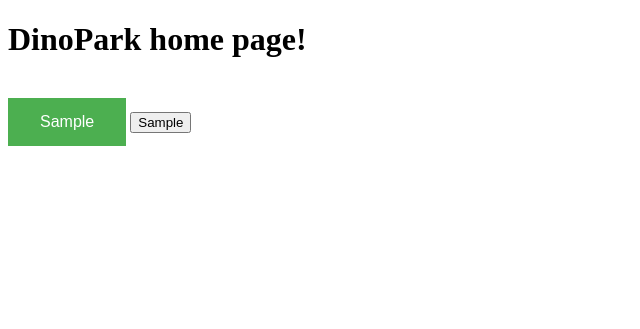
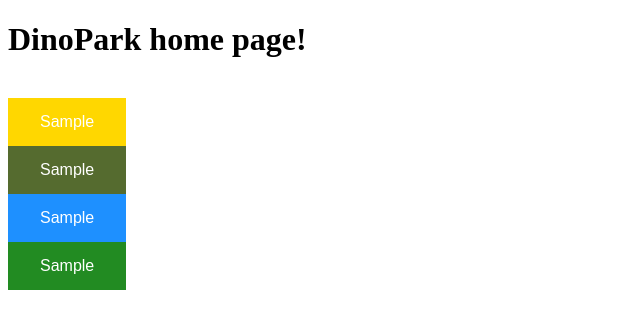
Before and after one commit to oonarauhala/tietokantasovellus, a Flask app: template templates/index.html in a window 1280 px wide. Shown: the top 329 px of the page, without its empty margins (0-640 px from the left). Run offline with Flask 2, Linux system fonts and the light colour scheme; the template is opened without the code that fills it: most values are stand-ins (such as "Sample title", 1, 10 or a date in 2020).

Commit message:
Style area buttons

```diff
--- a/routes.py
+++ b/routes.py
@@ -5,7 +5,8 @@ from flask import render_template
 def index():
     areas = db.get_area()
     print(areas)
-    return render_template("index.html", area1=areas[0][1], area2=areas[1][1])
+    return render_template("index.html", area1=areas[0][1], area2=areas[1][1],
+    area3=areas[2][1], area4=areas[3][1])
 
 @app.route("/area1")
 def area():
--- a/static/style.css
+++ b/static/style.css
@@ -1,5 +1,5 @@
 .button {
-    background-color: #4CAF50; /* Green */
+    background-color:white;
     border: none;
     color: white;
     padding: 15px 32px;
@@ -8,3 +8,18 @@
     display: inline-block;
     font-size: 16px;
   }
+#area_1 {
+    background-color: gold;
+}
+
+#area_2 {
+    background-color: darkolivegreen;
+}
+
+#area_3 {
+    background-color: dodgerblue;
+}
+
+#area_4 {
+    background-color: forestgreen;
+}
--- a/templates/index.html
+++ b/templates/index.html
@@ -4,15 +4,25 @@
 <head>
     <meta charset="utf-8">
     <title>DinoPark</title>
-    <link rel="stylesheet" href="{{ url_for('static', filename='style.css') }}"
+    <link rel="stylesheet" href="{{ url_for('static', filename='style.css') }}">
 </head>
 <body>
     <h1>DinoPark home page!</h1>
     <br>
-
-    <button class="button" id="area_0" onclick=button_1_click()>{{ area1 }}</button>
+    <a href="/area1">
+    <button class="button" id="area_1">{{ area1 }}</button>
+    </a>
+    <br>
     <a href="/area2">
-        <button type="button" id="area_1">{{ area2 }}</button>
+        <button class="button" id="area_2">{{ area2 }}</button>
+    </a>
+    <br>
+    <a href="/area3">
+        <button class="button" id="area_3">{{ area3 }}</button>
+    </a>
+    <br>
+    <a href="/area4">
+        <button class="button" id="area_4">{{ area4 }}</button>
     </a>
     <script src="{{ url_for('static', filename='js/scripts.js') }}"></script>
 </body>
```
Also changed, not shown: 1 other file.
